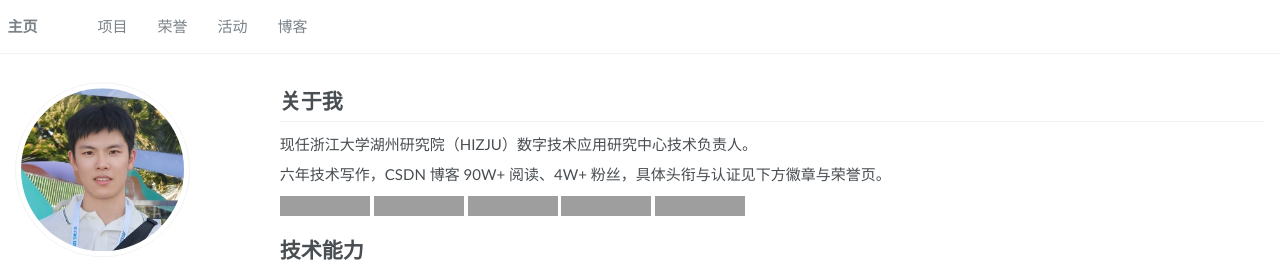
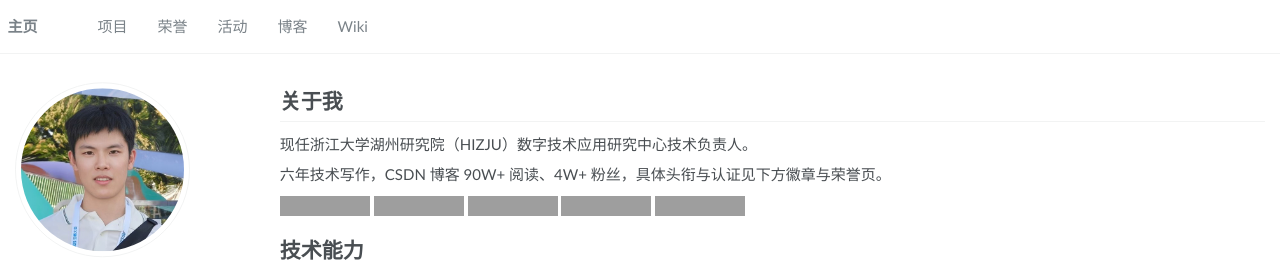
Before and after one commit to YeatsLiao/yeatsliao.github.io, a Jekyll site: the page built from _pages/about.md, in a window 1280 px wide. Shown: the top 262 px of the page. Built offline with Jekyll 4.4.1, drawn with Linux system fonts in a browser that asks for light colours; comment, search, counter and statistics services are not loaded; grey boxes are pictures that could not be loaded.

Commit message:
feat: 导航栏新增 Wiki 入口链接

```diff
--- a/_data/navigation.yml
+++ b/_data/navigation.yml
@@ -13,3 +13,5 @@ main:
   - title: "Blog"
     title_zh: "博客"
     url: "/blog/"
+  - title: "Wiki"
+    url: "https://yeatsliao.github.io/wiki/"
```
